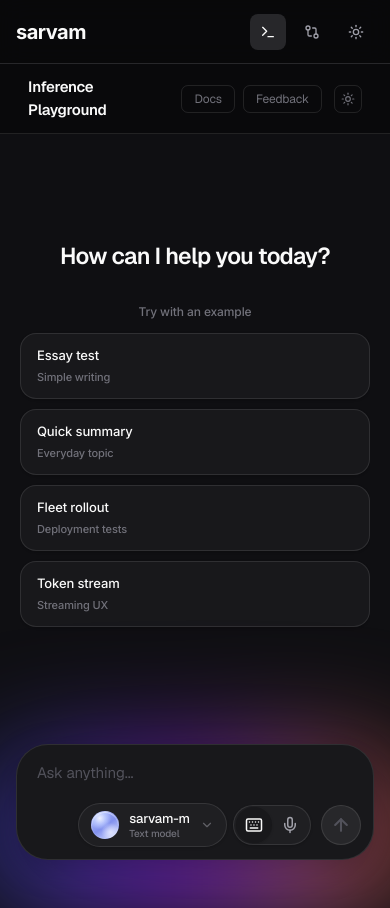
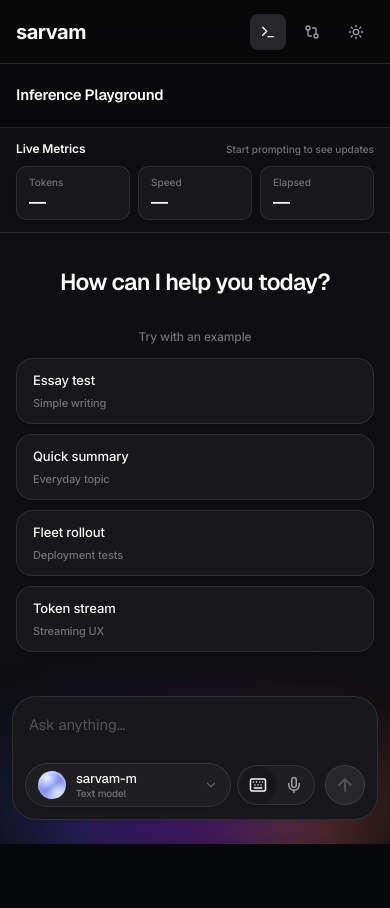
Before and after one commit to Novato111/sarvam-developer-portal, a Next.js app: page /playground in a window 390 px wide. After the commit the page ends 844 px from the top, so only its background shows below. Built offline with nearby package versions, Linux system fonts and the light colour scheme.

Commit message:
refactor(Playground): enhance layout and styling for improved responsiveness and readability

```diff
--- a/app/globals.css
+++ b/app/globals.css
@@ -17,6 +17,7 @@
   background: var(--background);
   color: var(--foreground);
   font-family: Arial, Helvetica, sans-serif;
+  overflow-x: hidden;
 }
 
 .dark {
--- a/app/playground/page.tsx
+++ b/app/playground/page.tsx
@@ -533,7 +533,7 @@
       <PersonaAvatar state={state} />
 
       {/* Bubble */}
-      <div className={`bg-[#fafafa] dark:bg-[#18181b] border border-black/5 dark:border-white/10 rounded-[3px_12px_12px_12px] text-sm leading-[1.75] text-[#09090b] dark:text-[#fafafa] font-['Geist'] max-w-[78%] animate-[fadeIn_0.18s_ease] tracking-[-0.01em] shadow-sm ${showDots ? 'px-4 py-[11px] min-w-[68px]' : 'px-4 py-2.5'}`}>
+      <div className={`max-w-[86%] break-words bg-[#fafafa] dark:bg-[#18181b] border border-black/5 dark:border-white/10 rounded-[3px_12px_12px_12px] text-sm leading-[1.75] text-[#09090b] dark:text-[#fafafa] font-['Geist'] animate-[fadeIn_0.18s_ease] tracking-[-0.01em] shadow-sm sm:max-w-[78%] ${showDots ? 'px-4 py-[11px] min-w-[68px]' : 'px-4 py-2.5'}`}>
         {showDots && (
           <div className="flex gap-[5px] items-center h-[18px]">
             {[0, 140, 280].map(d => <div key={d} className="w-[5px] h-[5px] rounded-full bg-[#71717a] opacity-60" style={{ animation: "dotBounce 1.2s ease-in-out infinite", animationDelay: `${d}ms` }} />)}
@@ -849,23 +849,28 @@
   const latency = metrics.startTime > 0 && elapsedMs > 0 ? `${secondsElapsed.toFixed(2)}` : '—';
   const currentTheme = mounted && theme === 'system' ? systemTheme : theme;
   const canSend = promptText.trim() && !isStreaming && !isThinking && !isRecording && !isTranscribing;
+  const sidebarMetrics = {
+    tokens: metrics.tokenCount,
+    tps: speed !== '—' ? Number(speed) : 0,
+    elapsed: latency !== '—' ? Number(latency) : 0,
+  };
 
   return (
-    <div className="flex h-screen w-full overflow-hidden bg-white dark:bg-[#09090b] font-sans">
+    <div className="flex h-[calc(100dvh-64px)] w-full overflow-hidden bg-white font-sans dark:bg-[#09090b] lg:h-screen">
       <GlobalStyles />
 
       {/* ─── CENTER CHAT AREA ──────────────────────────────────────────────── */}
       <main className="flex-1 flex flex-col min-w-0 bg-white dark:bg-[#0f0f12]">
 
         {/* Header */}
-        <header className="flex min-h-[68px] shrink-0 items-center justify-between gap-4 border-b border-black/5 bg-[#fafafa] px-7 py-3 dark:border-white/10 dark:bg-[#09090b] sm:px-8">
+        <header className="flex min-h-[64px] shrink-0 items-center justify-between gap-4 border-b border-black/5 bg-[#fafafa] px-4 py-3 dark:border-white/10 dark:bg-[#09090b] sm:min-h-[68px] sm:px-6 lg:px-8">
           <div className="flex min-w-0 flex-col justify-center gap-0.5">
             <h1 className="font-['Geist'] text-[15px] font-semibold text-[#09090b] dark:text-[#fafafa] tracking-[-0.02em]">Inference Playground</h1>
             <p className="mt-0.5 hidden truncate font-medium text-[10px] text-[#71717a] sm:block">
               Test on-device inference with text input, audio input, and live token streaming.
             </p>
           </div>
-          <div className="flex shrink-0 items-center gap-2">
+          <div className="hidden shrink-0 items-center gap-2 md:flex">
             {["Docs", "Feedback"].map(b => (
               <button key={b} className="px-3 py-[5px] rounded-[7px] border border-black/5 dark:border-white/10 bg-transparent text-[#71717a] text-xs cursor-pointer font-['Geist'] tracking-[-0.01em] transition-all hover:border-black/10 dark:hover:border-white/20 hover:text-[#09090b] dark:hover:text-[#fafafa]">
                 {b}
@@ -882,8 +887,10 @@
           </div>
         </header>
 
+        <CompactMetricsBar metrics={sidebarMetrics} isStreaming={isStreaming} isThinking={isThinking} />
+
         {/* Chat Area */}
-        <div className="flex-1 overflow-y-auto p-5 flex flex-col relative">
+        <div className="relative flex flex-1 flex-col overflow-y-auto px-4 py-4 sm:p-5">
           {messages.length === 0 && !isStreaming ? (
             <IdleHero onChip={handleSubmit} />
           ) : (
@@ -896,7 +903,7 @@
                       <div className="w-[26px] h-[26px] rounded-full shrink-0 bg-[linear-gradient(135deg,#2563eb,#f97316)] flex items-center justify-center shadow-sm">
                         <span className="font-['Geist'] text-[9px] font-semibold text-white">U</span>
                       </div>
-                      <div className="max-w-[76%] bg-[#f4f4f5] dark:bg-[#18181b] border border-black/5 dark:border-white/10 rounded-[12px_12px_3px_12px] px-[14px] py-[9px] text-[14px] leading-[1.7] text-[#09090b] dark:text-[#fafafa] font-['Geist'] tracking-[-0.01em] shadow-sm">
+                      <div className="max-w-[86%] break-words bg-[#f4f4f5] dark:bg-[#18181b] border border-black/5 dark:border-white/10 rounded-[12px_12px_3px_12px] px-[14px] py-[9px] text-[14px] leading-[1.7] text-[#09090b] dark:text-[#fafafa] font-['Geist'] tracking-[-0.01em] shadow-sm sm:max-w-[76%]">
                         {m.content}
                       </div>
                     </div>
@@ -906,7 +913,7 @@
                 return (
                   <div key={m.id} className="flex gap-2 items-start animate-[fadeUp_0.18s_ease]">
                     <PersonaAvatar state="idle" size={26} />
-                    <div className="max-w-[78%] py-[2px] font-['Geist']">
+                    <div className="max-w-[86%] break-words py-[2px] font-['Geist'] sm:max-w-[78%]">
                       <AssistantMarkdown content={m.content} />
                     </div>
                   </div>
@@ -918,15 +925,15 @@
         </div>
 
         {/* ─── ENHANCED INPUT BOX ─── */}
-        <div className="relative px-4 pb-8 pt-2 shrink-0 max-w-4xl mx-auto w-full z-10 mb-4">
+        <div className="relative z-10 mx-auto mb-2 w-full max-w-4xl shrink-0 px-3 pb-4 pt-2 sm:mb-4 sm:px-4 sm:pb-8">
 
           {/* Glowing Gradient Background - Stronger opacity and larger range */}
-          <div className="absolute bottom-[-10px] left-[-20px] right-[-20px] h-[140px] bg-gradient-to-r from-blue-600/50 via-purple-600/70 to-orange-500/70 dark:from-blue-600/60 dark:via-purple-600/80 dark:to-orange-500/80 blur-[60px] -z-10 pointer-events-none rounded-full transition-opacity duration-500" />
+          <div className="absolute bottom-[-8px] left-4 right-4 h-24 rounded-full bg-gradient-to-r from-blue-600/40 via-purple-600/55 to-orange-500/55 blur-[42px] transition-opacity duration-500 dark:from-blue-600/50 dark:via-purple-600/65 dark:to-orange-500/65 sm:bottom-[-10px] sm:left-[-20px] sm:right-[-20px] sm:h-[140px] sm:blur-[60px] -z-10 pointer-events-none" />
 
-          <div className="bg-[#fafafa] dark:bg-[#18181b] border border-black/10 dark:border-white/10 rounded-[32px] transition-colors shadow-[0_8px_30px_rgb(0,0,0,0.06)] dark:shadow-[0_8px_30px_rgb(0,0,0,0.3)] focus-within:border-black/20 dark:focus-within:border-white/20 flex flex-col overflow-visible">
+          <div className="flex flex-col overflow-visible rounded-[24px] border border-black/10 bg-[#fafafa] shadow-[0_8px_30px_rgb(0,0,0,0.06)] transition-colors focus-within:border-black/20 dark:border-white/10 dark:bg-[#18181b] dark:shadow-[0_8px_30px_rgb(0,0,0,0.3)] dark:focus-within:border-white/20 sm:rounded-[32px]">
 
             {/* Top Textarea Section */}
-            <div className="min-h-[58px] px-5 pt-4 pb-1">
+            <div className="min-h-[58px] px-4 pb-1 pt-4 sm:px-5">
               {inputMode === 'text' ? (
                 <textarea
                   ref={textareaRef}
@@ -946,7 +953,7 @@
             </div>
 
             {/* Bottom Toolbar Section */}
-            <div className="px-3 pb-3 flex items-center justify-between">
+            <div className="flex flex-col gap-2 px-3 pb-3 sm:flex-row sm:items-center sm:justify-between">
 
               {/* Left Side: Plus Icon & Helper Text */}
               <div className="flex items-center gap-3 pl-1">
@@ -959,13 +966,13 @@
                 >
                   <Plus className="w-4.5 h-4.5" />
                 </button>
-                <span className="text-[11px] text-[#a1a1aa] dark:text-[#52525b] font-['Geist'] hidden sm:inline-block select-none opacity-80">
+                <span className="hidden select-none font-['Geist'] text-[11px] text-[#a1a1aa] opacity-80 dark:text-[#52525b] md:inline-block">
                   Press <kbd className="font-medium text-[9px] px-1 py-0.5 rounded-sm border border-black/10 dark:border-white/10 mx-0.5">Shift</kbd> + <kbd className="font-medium text-[9px] px-1 py-0.5 rounded-sm border border-black/10 dark:border-white/10 mx-0.5">Enter</kbd> for new line
                 </span>
               </div>
 
               {/* Right Side: Tools & Send */}
-              <div className="flex items-center gap-1.5">
+              <div className="flex w-full items-center justify-end gap-1.5 sm:w-auto sm:flex-nowrap">
 
                 <ModelSelector
                   inputMode={inputMode}
@@ -1000,7 +1007,7 @@
                 <button
                   onClick={() => handleSubmit()}
                   disabled={!canSend}
-                  className={`w-10 h-10 rounded-full flex items-center justify-center transition-all ml-1 ${canSend ? "bg-[#09090b] dark:bg-[#fafafa] text-white dark:text-[#09090b] shadow-md hover:scale-105 cursor-pointer border-none" : "bg-[#f4f4f5] dark:bg-[#27272a] text-[#a1a1aa] dark:text-[#52525b] border border-black/5 dark:border-white/10 cursor-default"}`}
+                  className={`ml-1 flex h-10 w-10 shrink-0 items-center justify-center rounded-full transition-all ${canSend ? "bg-[#09090b] dark:bg-[#fafafa] text-white dark:text-[#09090b] shadow-md hover:scale-105 cursor-pointer border-none" : "bg-[#f4f4f5] dark:bg-[#27272a] text-[#a1a1aa] dark:text-[#52525b] border border-black/5 dark:border-white/10 cursor-default"}`}
                 >
                   {isStreaming || isThinking
                     ? <div className="w-4 h-4 border-[2px] border-current border-t-transparent rounded-full animate-[spin_0.7s_linear_infinite]" />
@@ -1016,7 +1023,7 @@
 
       {/* ─── RIGHT METRICS PANEL ───────────────────────────────────────────── */}
       <RightSidebar
-        metrics={{ tokens: metrics.tokenCount, tps: speed !== '—' ? Number(speed) : 0, elapsed: latency !== '—' ? Number(latency) : 0 }}
+        metrics={sidebarMetrics}
         isStreaming={isStreaming}
         isThinking={isThinking}
         model={inputMode === "text" ? "sarvam-m" : "saaras:v3"}
```
Also changed, not shown: app/diff-viewer/page.tsx (+24 -24 lines).
